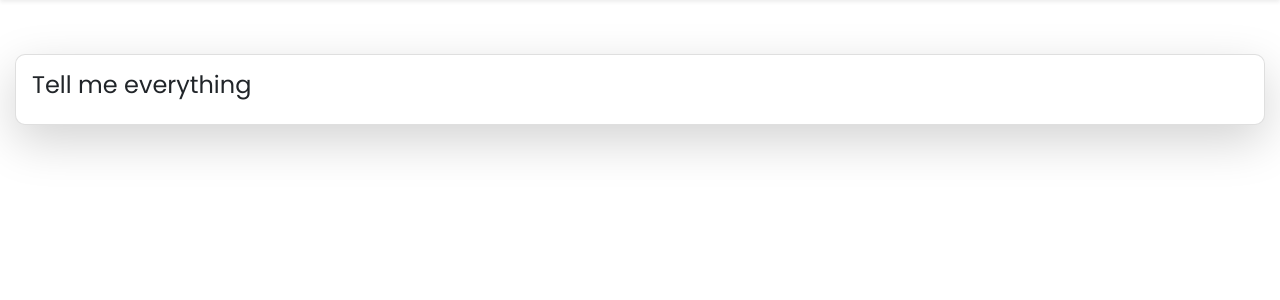
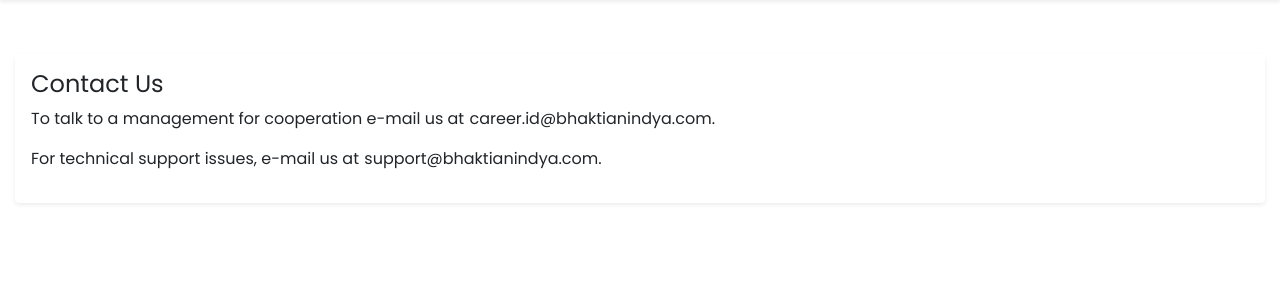
Before and after one commit to cecepnrhya/inisayang, a PHP site: page /iraniaweb-main/contact.php in a window 1280 px wide. Shown: the part 56-356 px from the top of the page. Run offline with PHP 8.4, Linux system fonts and the light colour scheme.

Commit message:
Update contact.php

```diff
--- a/iraniaweb-main/iraniaweb-main/contact.php
+++ b/iraniaweb-main/iraniaweb-main/contact.php
@@ -34,10 +34,13 @@
 
 <!--file proses-->
 <div class="col-lg ">
-          <div class="card bg-white shadow-lg p-3 mb-5 bg-white" style="margin-top: 110px; border-radius: 10px;"  >
+          <div class="card_white shadow-sm p-3 mb-5 bg-body rounded" style="margin-top: 110px; border-radius: 10px;"  >
 
             <div class="fill_contact">
-            <h4> Tell me everything </h4>
+            <h4> Contact Us </h4>
+            <p>To talk to a management for cooperation e-mail us at career.id@bhaktianindya.com.</p>
+            <p>For technical support issues, e-mail us at support@bhaktianindya.com.<p>
+            </p>
             </div>
 
 
```
